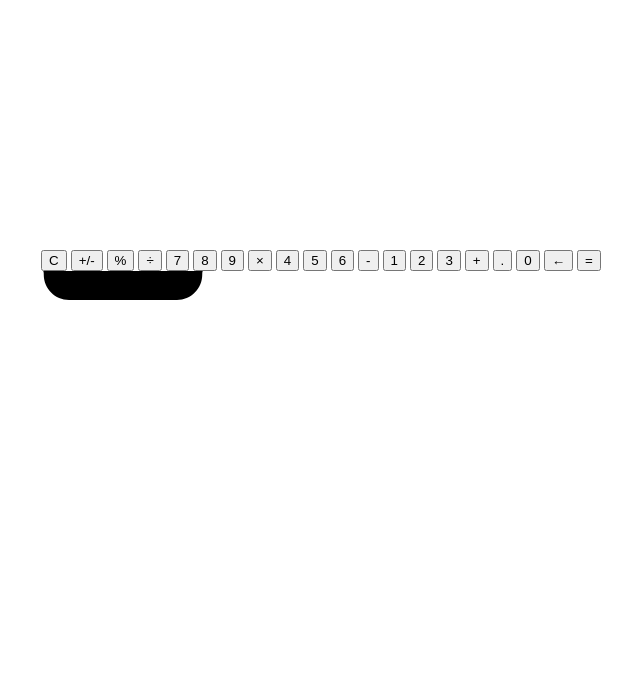
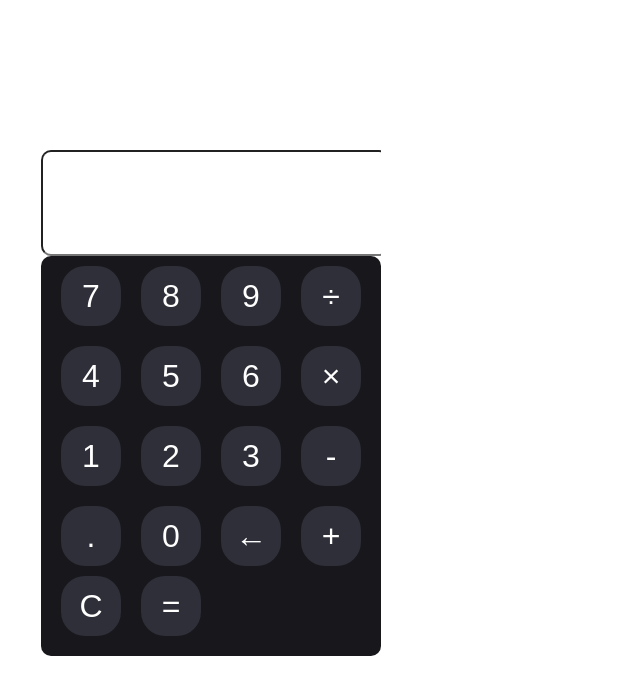
Before and after one commit to Makarem-dev/Simple-Calculator, a plain HTML site: page index.html in a window 1280 px wide. Shown: the whole page, without its empty margins (399-1039 px from the left). Drawn offline with Linux system fonts and the light colour scheme.

Commit message:
Initial Commit

```diff
--- a/index.html
+++ b/index.html
@@ -13,44 +13,41 @@
 <body>
     <section class="calculator-container">
         <div class="calculator-body">
-            <div class="calculator-display">
-                <div data-calculator-summary class="calculator-summary"></div>
-                <div data-calculator-equal class="calculator-equal"></div>
+            <div>
+                <input class="calculator-display" id="display" readonly>
             </div>
-
-            <button data-all-clear class="btn-light">C</button>
-            <button class="btn-light">+/-</button>
-            <button data-operation class="btn-light">%</button>
-            <button data-operation class="btn-blue">÷</button>
+            <div class="calculator-btn">
                 <button data-number>7</button>
                 <button data-number>8</button>
                 <button data-number>9</button>
-            <button data-operation class="btn-blue">×</button>
+                <button data-operation class="btn-blue">÷</button>
+
                 <button data-number>4</button>
                 <button data-number>5</button>
                 <button data-number>6</button>
-            <button data-operation class="btn-blue">-</button>
+                <button data-operation class="btn-blue">×</button>
+
                 <button data-number>1</button>
                 <button data-number>2</button>
                 <button data-number>3</button>
-            <button data-operation class="btn-blue">+</button>
+                <button data-operation class="btn-blue">-</button>
+
                 <button data-number>.</button>
                 <button data-number>0</button>
                 <button data-delete>←</button>
-            <button data-equal class="btn-blue">=</button>
+                <button data-operation class="btn-blue">+</button>
+                <button data-all-clear class="btn-clear">C</button>
+                <button data-equal class="btn-equal">=</button>
+
             </div>
-        <div class="nouch">
-            <svg width="164" height="29" viewBox="0 0 164 29" fill="none" xmlns="http://www.w3.org/2000/svg">
-                <path
-                    d="M0 -2H164C162.396 -1.36663 161.327 0.165139 161.286 1.88899L161.242 3.74719C161.242 17.6939 149.936 29 135.989 29H28.0112C14.0644 29 2.75841 17.6939 2.75841 3.74719L2.71399 1.88899C2.67278 0.165139 1.60381 -1.36663 0 -2Z"
-                    fill="black" />
-            </svg>
+
+
+
+
+
         </div>
-        <div class="home-btn">
-            <svg width="134" height="5" viewBox="0 0 134 5" fill="none" xmlns="http://www.w3.org/2000/svg">
-                <rect width="134" height="5" rx="2.5" fill="white" />
-            </svg>
-        </div>
+
+
         </div>
 
 
```
Lines whose indentation alone changed are shown as unchanged.
